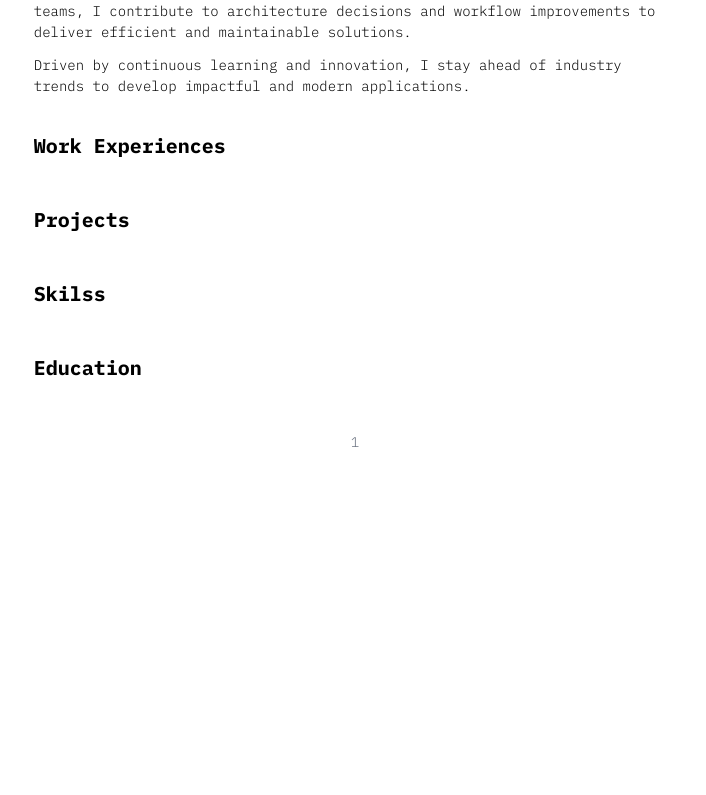
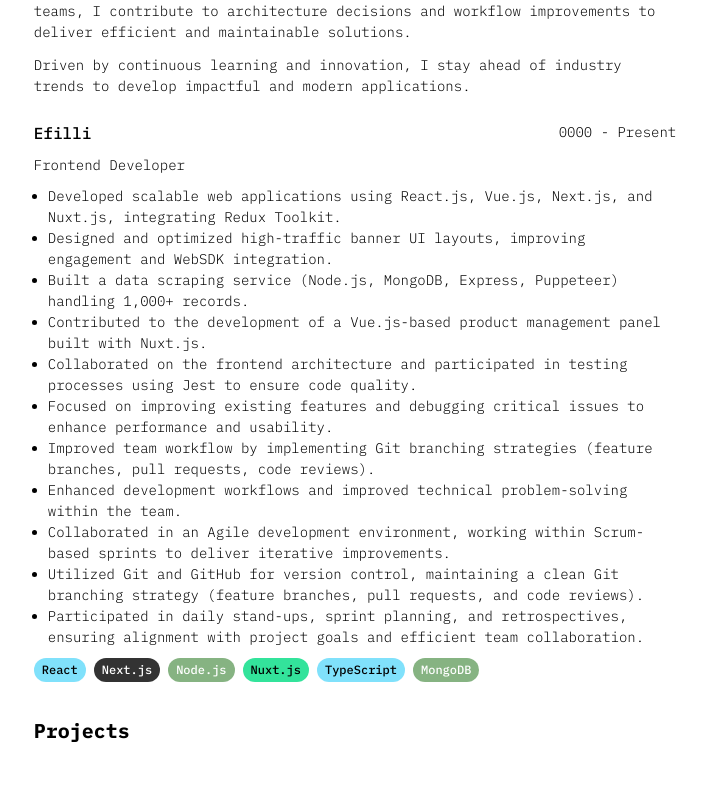
Before and after one commit to ramazandogna/resume-ramazan-dogna, a React (Vite) app: page / in a window 1280 px wide. Shown: the part 442-1237 px from the top of the page, without its empty margins (285-991 px from the left). Before the commit the page ends 942 px from the top, so only its background shows below. Built offline with nearby package versions, Linux system fonts and the light colour scheme.

Commit message:
Work Experience Section

```diff
--- /dev/null
+++ b/src/Data/data.ts
@@ -0,0 +1,41 @@
+export default interface ExperienceType {
+  company: string;
+  companyLink: string;
+  date: string;
+  title: string;
+  responsibilities: string[];
+  technologies: Array<{
+    name: string;
+    variant?: 'dark-green' | 'lite-green' | 'black' | 'blue' | 'yellow' | 'gray';
+  }>;
+}
+
+export const experienceData: ExperienceType[] = [
+  {
+    company: 'Efilli',
+    companyLink: 'efilli.com',
+    date: '0000 - Present',
+    title: 'Frontend Developer',
+    responsibilities: [
+      'Developed scalable web applications using React.js, Vue.js, Next.js, and Nuxt.js, integrating Redux Toolkit.',
+      'Designed and optimized high-traffic banner UI layouts, improving engagement and WebSDK integration.',
+      'Built a data scraping service (Node.js, MongoDB, Express, Puppeteer) handling 1,000+ records.',
+      'Contributed to the development of a Vue.js-based product management panel built with Nuxt.js.',
+      'Collaborated on the frontend architecture and participated in testing processes using Jest to ensure code quality.',
+      'Focused on improving existing features and debugging critical issues to enhance performance and usability.',
+      'Improved team workflow by implementing Git branching strategies (feature branches, pull requests, code reviews).',
+      'Enhanced development workflows and improved technical problem-solving within the team.',
+      'Collaborated in an Agile development environment, working within Scrum-based sprints to deliver iterative improvements.',
+      'Utilized Git and GitHub for version control, maintaining a clean Git branching strategy (feature branches, pull requests, and code reviews).',
+      'Participated in daily stand-ups, sprint planning, and retrospectives, ensuring alignment with project goals and efficient team collaboration.'
+    ],
+    technologies: [
+      { name: 'React', variant: 'blue' },
+      { name: 'Next.js', variant: 'black' },
+      { name: 'Node.js', variant: 'dark-green' },
+      { name: 'Nuxt.js', variant: 'lite-green' },
+      { name: 'TypeScript', variant: 'blue' },
+      { name: 'MongoDB', variant: 'dark-green' }
+    ]
+  }
+];
--- /dev/null
+++ b/src/components/layouts/Experience/index.tsx
@@ -0,0 +1,39 @@
+import Badge from '../../ui/Badge';
+import ExperienceType from '../../../Data/data';
+
+interface ExperienceProps {
+  experience: ExperienceType;
+}
+
+export default function Experience({ experience }: ExperienceProps) {
+  const { company, companyLink, date, title, responsibilities, technologies } = experience;
+
+  return (
+    <div className="w-full flex flex-col gap-10px">
+      <div className="flex justify-between items-center">
+        <a
+          className="transition-all hover:opacity-40 active:opacity-100"
+          href={companyLink}
+          target="_blank"
+          rel="noopener noreferrer"
+        >
+          <h3>{company}</h3>
+        </a>
+        <div>{date}</div>
+      </div>
+      <div>{title}</div>
+      <ul>
+        {responsibilities.map((responsibility, index) => (
+          <li key={index}>{responsibility}</li>
+        ))}
+      </ul>
+      <div className="flex flex-wrap gap-2">
+        {technologies.map((tech, index) => (
+          <Badge key={index} variant={tech.variant}>
+            {tech.name}
+          </Badge>
+        ))}
+      </div>
+    </div>
+  );
+}
--- /dev/null
+++ b/src/components/ui/Badge/index.tsx
@@ -0,0 +1,34 @@
+interface BadgeProps {
+  children: React.ReactNode;
+  size?: 'small' | 'normal';
+  variant?: 'dark-green' | 'lite-green' | 'black' | 'blue' | 'yellow' | 'gray';
+}
+
+export default function Badge({ children, size = 'small', variant = 'gray' }: BadgeProps) {
+  const sizeClasses = {
+    small: 'text-xs px-2 py-1',
+    normal: 'text-sm px-3 py-1.5'
+  };
+
+  const variantClasses = {
+    'dark-green': 'bg-[#68A063]/80 text-white', // Node.js yeşili
+    'lite-green': 'bg-[#00DC82]/80 text-black', // Nuxt.js yeşili
+    black: 'bg-[#000000]/80 text-white', // Next.js siyahı
+    blue: 'bg-[#61DAFB]/80 text-black', // React mavisi
+    yellow: 'bg-[#FFD700]/80 text-black', // Yıldırım sarısı
+    gray: 'bg-[#708090]/80 text-white' // Duman grisi
+  };
+
+  return (
+    <span
+      className={`
+        inline-flex items-center justify-center
+        rounded-full font-medium
+        ${sizeClasses[size]}
+        ${variantClasses[variant]}
+      `}
+    >
+      {children}
+    </span>
+  );
+}
--- a/src/sections/header/index.tsx
+++ b/src/sections/header/index.tsx
@@ -4,7 +4,7 @@ export default function Header() {
       <h2 className="text-2xl font-400 uppercase text-32px">
         Ramazan <span className="font-bold">Doğan</span>
       </h2>
-      <div className="text-16px font-400">Frontend Developer</div>
+      <h3>Frontend Developer</h3>
       <div className="w-full grid sm:grid-cols-2 grid-cols-1 gap-2">
         <div>Türkiye</div>
         <div>
--- a/src/sections/workExperiences/index.tsx
+++ b/src/sections/workExperiences/index.tsx
@@ -1,9 +1,12 @@
-import SectionTitle from '../../components/ui/SectionTitle';
+import Experience from '../../components/layouts/Experience';
+import { experienceData } from '../../Data/data';
 
 export default function WorkExperiences() {
   return (
-    <div>
-      <SectionTitle title="Work Experiences" />
+    <div className="flex flex-col gap-8">
+      {experienceData.map((experience, index) => (
+        <Experience key={index} experience={experience} />
+      ))}
     </div>
   );
 }
--- a/src/styles/global.css
+++ b/src/styles/global.css
@@ -3,3 +3,8 @@ body {
   font-size: 14px;
   font-weight: 300;
 }
+
+h3 {
+  font-size: 16px;
+  font-weight: 500;
+}
--- a/src/styles/reset.css
+++ b/src/styles/reset.css
@@ -32,7 +32,7 @@ a {
 
 ul,
 ol {
-  list-style: none;
+  padding-left: 14px;
 }
 
 img {
```
